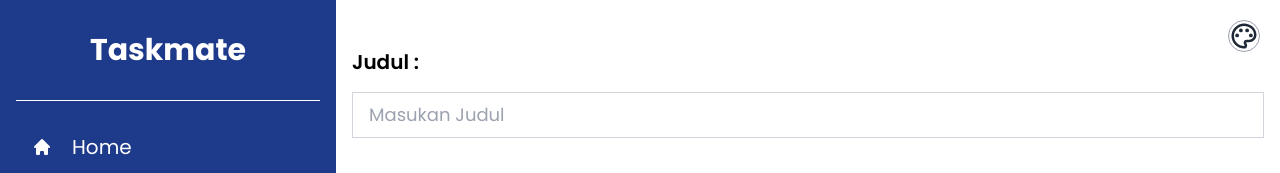
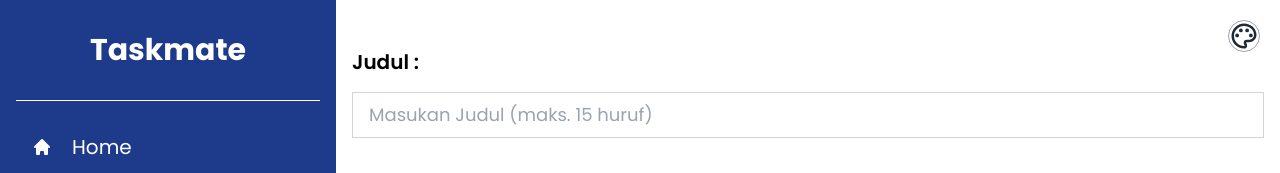
Before and after one commit to Minezee/taskmate, a React (Vite) app: page /add-note in a window 1280 px wide. Shown: the top 173 px of the page. Built offline with nearby package versions, Linux system fonts and the light colour scheme; sample sign-in values are in the browser's storage.

Commit message:
change placeholder

```diff
--- a/src/pages/AddNote.jsx
+++ b/src/pages/AddNote.jsx
@@ -91,7 +91,7 @@ const AddNote = () => {
                     type="text"
                     value={title}
                     onChange={(e) => setTitle(e.target.value)}
-                    placeholder="Masukan Judul"
+                    placeholder="Masukan Judul (maks. 15 huruf)"
                     maxLength={15}
                     onKeyUp={(e) => {
                         if (e.target.value.length >= 15) {
--- a/src/pages/ViewNote.jsx
+++ b/src/pages/ViewNote.jsx
@@ -145,7 +145,7 @@ const ViewNote = () => {
                 type="text"
                 value={title}
                 onChange={(e) => setTitle(e.target.value)}
-                placeholder="Masukan Judul"
+                placeholder="Masukan Judul (maks. 15 huruf)"
                 maxLength={15}
                 onKeyUp={(e) => {
                     if (e.target.value.length >= 15) {
```
